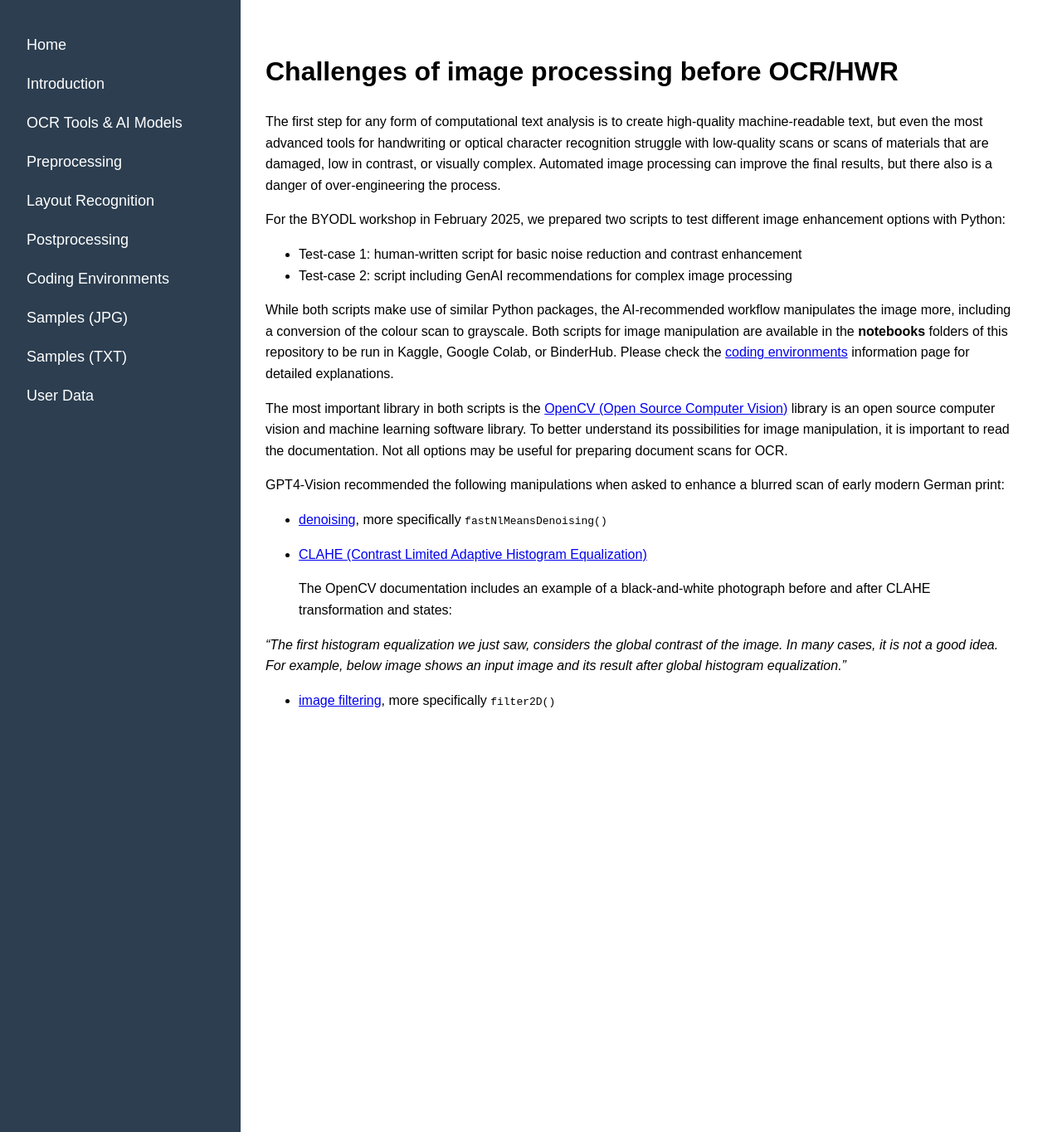
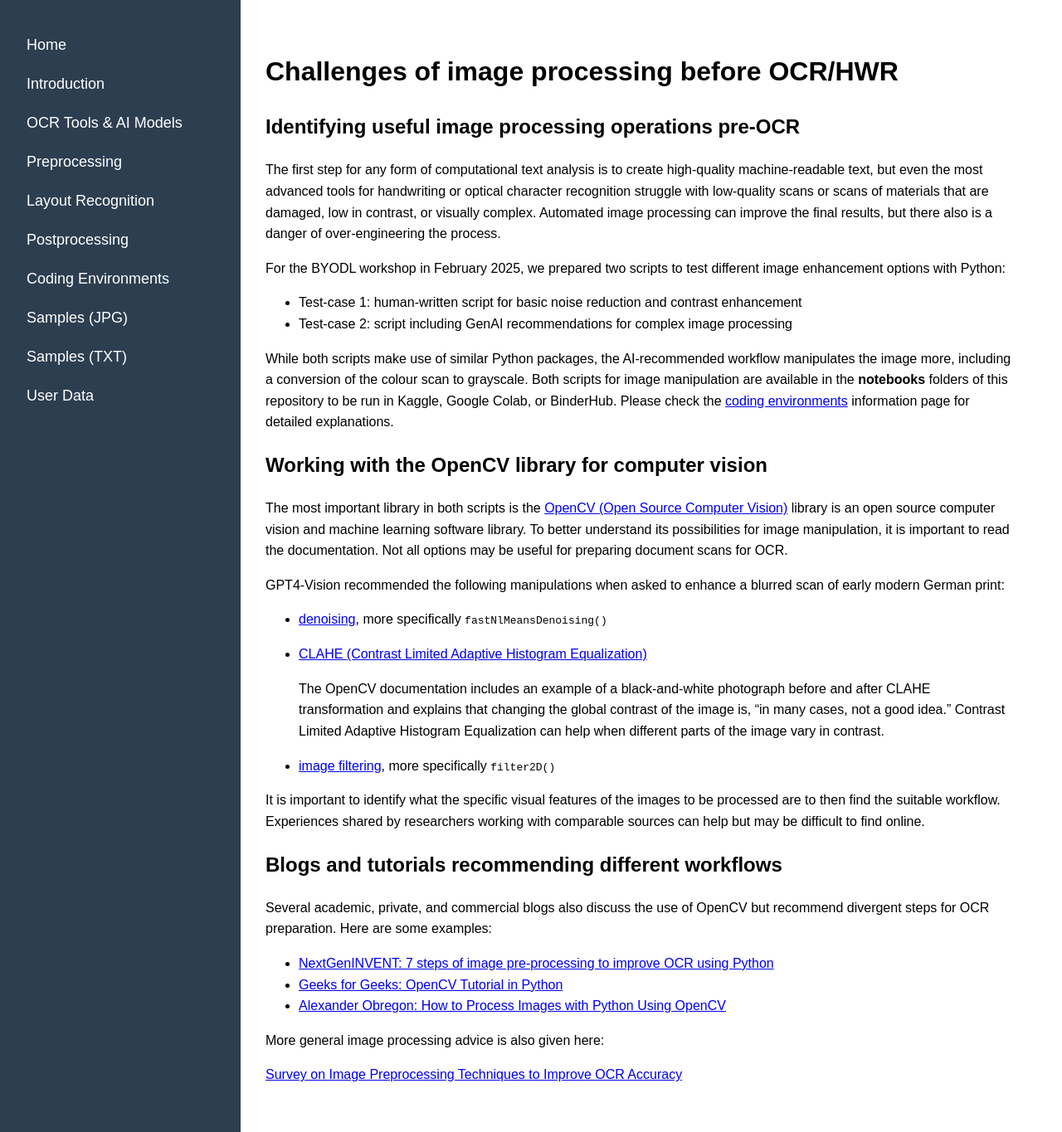
Before and after one commit to stwagner07/atr-historical-research, a Jekyll site: the page built from docs/preprocessing.md, in a window 1280 px wide and 1365 px high. Shown: the whole window at 83% size. Built offline with Jekyll 4.4.1, drawn with Linux system fonts in a browser that asks for light colours; our own code applies the rules of GitHub Pages for plain Markdown files.

Commit message:
Update preprocessing.md

````diff
--- a/docs/preprocessing.md
+++ b/docs/preprocessing.md
@@ -1,4 +1,6 @@
 # Challenges of image processing before OCR/HWR
+
+## Identifying useful image processing operations pre-OCR
 
 The first step for any form of computational text analysis is to create high-quality machine-readable text, but even the most advanced tools for handwriting or optical character recognition struggle with low-quality scans or scans of materials that are damaged, low in contrast, or visually complex. Automated image processing can improve the final results, but there also is a danger of over-engineering the process.
 
@@ -9,6 +11,8 @@ For the BYODL workshop in February 2025, we prepared two scripts to test differe
 
 While both scripts make use of similar Python packages, the AI-recommended workflow manipulates the image more, including a conversion of the colour scan to grayscale. Both scripts for image manipulation are available in the **notebooks** folders of this repository to be run in Kaggle, Google Colab, or BinderHub. Please check the [coding environments](/docs/codingenvironments.html) information page for detailed explanations.
 
+## Working with the OpenCV library for computer vision
+
 The most important library in both scripts is the [OpenCV (Open Source Computer Vision)](https://docs.opencv.org/4.x/index.html) library is an open source computer vision and machine learning software library. To better understand its possibilities for image manipulation, it is important to read the documentation. Not all options may be useful for preparing document scans for OCR.
 
 GPT4-Vision recommended the following manipulations when asked to enhance a blurred scan of early modern German print:
@@ -16,8 +20,21 @@ GPT4-Vision recommended the following manipulations when asked to enhance a blur
 - [denoising](https://docs.opencv.org/3.4/d1/d79/group__photo__denoise.html), more specifically ```fastNlMeansDenoising()```
 - [CLAHE (Contrast Limited Adaptive Histogram Equalization)](https://docs.opencv.org/4.x/d5/daf/tutorial_py_histogram_equalization.html)
 
-  The OpenCV documentation includes an example of a black-and-white photograph before and after CLAHE transformation and states:
-
-*"The first histogram equalization we just saw, considers the global contrast of the image. In many cases, it is not a good idea. For example, below image shows an input image and its result after global histogram equalization."*
+  The OpenCV documentation includes an example of a black-and-white photograph before and after CLAHE transformation and explains that changing the global contrast
+  of the image is, "in many cases, not a good idea." Contrast Limited Adaptive Histogram Equalization can help when different parts of the image vary in contrast.
 
 - [image filtering](https://docs.opencv.org/4.x/d4/d86/group__imgproc__filter.html), more specifically ```filter2D()```
+
+It is important to identify what the specific visual features of the images to be processed are to then find the suitable workflow. Experiences shared by researchers working with comparable sources can help but may be difficult to find online.
+
+## Blogs and tutorials recommending different workflows
+
+Several academic, private, and commercial blogs also discuss the use of OpenCV but recommend divergent steps for OCR preparation. Here are some examples:
+
+- [NextGenINVENT: 7 steps of image pre-processing to improve OCR using Python](https://nextgeninvent.com/blogs/7-steps-of-image-pre-processing-to-improve-ocr-using-python-2/)
+- [Geeks for Geeks: OpenCV Tutorial in Python](https://www.geeksforgeeks.org/opencv-python-tutorial/)
+- [Alexander Obregon: How to Process Images with Python Using OpenCV](https://medium.com/@AlexanderObregon/how-to-process-images-with-python-using-opencv-6894010d78e4)
+
+More general image processing advice is also given here:
+
+[Survey on Image Preprocessing Techniques to Improve OCR Accuracy](https://medium.com/technovators/survey-on-image-preprocessing-techniques-to-improve-ocr-accuracy-616ddb931b76)
````
